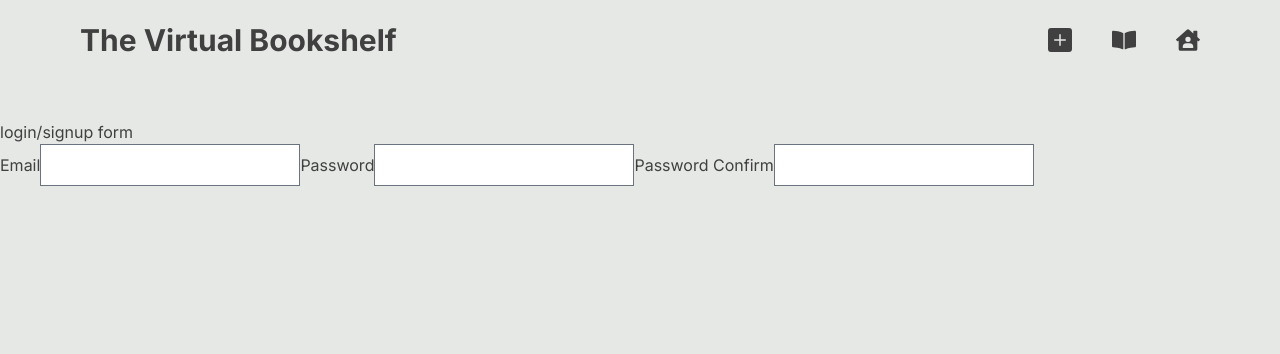
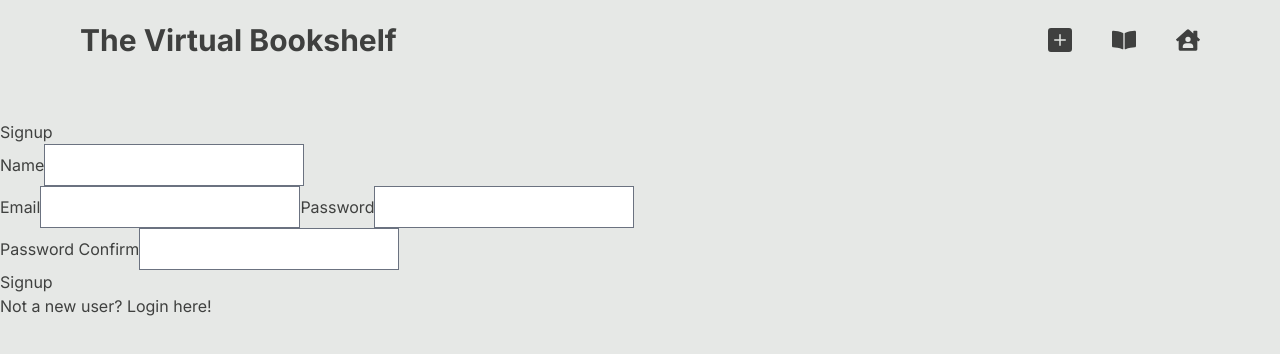
Before and after one commit to alfurlon/book-app, a Next.js app in the folder book-ui/book-ui/: page /login in a window 1280 px wide. Shown: the top 354 px of the page. Built offline with nearby package versions, Linux system fonts and the light colour scheme.

Commit message:
login form setup

```diff
--- a/book-ui/book-ui/app/book/form/page.tsx
+++ b/book-ui/book-ui/app/book/form/page.tsx
@@ -10,6 +10,8 @@ import { capitalizeEachWord } from '../../../utils/helperMethods'
 
 export default function Home() {
   const router = useRouter();
+
+  // !! Add the error logic I have in my login/signup page
 
   // formik
   const formik = useFormik({
--- a/book-ui/book-ui/app/login/page.tsx
+++ b/book-ui/book-ui/app/login/page.tsx
@@ -1,16 +1,138 @@
+'use client'
+
+import { useState } from "react"
+import { useFormik } from "formik"
+import * as Yup from "yup"
+import { useRouter } from "next/navigation"
+import axios from "axios"
 
 export default function Home() {
+  const [isNewUser, setIsNewUser] = useState<boolean>(true)
+  // When I get a login or signup error display it to the user
+  // so they know what happened
+  const [errorMessages, setErrorMessages] = useState<string[]>([])
+
+  const handleClick = () => {
+    setIsNewUser(!isNewUser)
+  }
+
+  const formik = useFormik({
+    initialValues: {
+      name: '',
+      email: '',
+      password: '',
+      passwordConfirm: ''
+    },
+    validationSchema: Yup.object({
+      name: Yup.string().test('isRequired', 'Name is required for new users', function (value) {
+        if (isNewUser) {
+          return !!value;
+        }
+        return true;
+      }),
+      email: Yup.string().email().required("Please enter your email"),
+      password: Yup.string().min(8, "Password must be at least 8 characters").required("Please enter your password"),
+      passwordConfirm: Yup.string().test('isRequired', 'passwordConfirm is required for new users', function (value) {
+        if (isNewUser) {
+          return !!value;
+        }
+        return true;
+      }).test('passwordMatch', 'Password and passwordConfirm must be the same', function (value, context) {
+        if (isNewUser) {
+          return value === context.parent.password
+        }
+        return true
+      })
+    }),
+    onSubmit: values => {
+      const formData = new FormData()
+      formData.append('email', values.email)
+      formData.append('password', values.password)
+      if (isNewUser) {
+        formData.append('name', values.name)
+        formData.append('passwordConfirm', values.passwordConfirm)
+      }
+
+      console.log(formData)
+
+      if (isNewUser) {
+        axios.post('http://localhost:3001/api/v1/users/signup', formData, {
+          headers: {
+            'Content-Type': 'application/json'
+          }
+        })
+          .then(data => console.log(data))
+          .catch(error => {
+            console.log(error.response.data.message.split('.'))
+            setErrorMessages(error.response.data.message.split('.'))
+          })
+      } else {
+        axios.post('http://localhost:3001/api/v1/users/login', formData, {
+          headers: {
+            'Content-Type': 'application/json'
+          }
+        })
+          .then(data => console.log(data))
+          .catch(error => setErrorMessages(error.message))
+      }
+    }
+  })
+
   return (
     <main className="h-screen bg-none">
-        <h1>login/signup form</h1>
-        <form action="">
+      <h1>Signup</h1>
+      {errorMessages && <div><p>{errorMessages.join(', ')}</p></div>}
+      <form onSubmit={formik.handleSubmit}>
+        {isNewUser
+          &&
+          <div>
+            <label htmlFor="name">Name</label>
+            {formik.touched.name && formik.errors.name ? <p className="text-red-500">{formik.errors.name}</p> : ''}
+            <input
+              type="text"
+              name="name"
+              value={formik.values.name}
+              onChange={formik.handleChange}
+              onBlur={formik.handleBlur}
+            />
+          </div>}
+
         <label htmlFor="email">Email</label>
-          <input type="email" name="email" />
+        {formik.touched.email && formik.errors.email ? <p className="text-red-500">{formik.errors.email}</p> : ''}
+        <input
+          type="email"
+          name="email"
+          value={formik.values.email}
+          onChange={formik.handleChange}
+          onBlur={formik.handleBlur}
+        />
         <label htmlFor="password">Password</label>
-          <input type="text" name="password" />
+        {formik.touched.password && formik.errors.password ? <p className="text-red-500">{formik.errors.password}</p> : ''}
+        <input
+          type="text"
+          name="password"
+          value={formik.values.password}
+          onChange={formik.handleChange}
+          onBlur={formik.handleBlur}
+        />
+        {isNewUser
+          &&
+          <div>
             <label htmlFor="passwordConfirm">Password Confirm</label>
-          <input type="text" name="passwordConfirm" />
+            {formik.touched.passwordConfirm && formik.errors.passwordConfirm ? <p className="text-red-500">{formik.errors.passwordConfirm}</p> : ''}
+            <input
+              type="text"
+              name="passwordConfirm"
+              value={formik.values.passwordConfirm}
+              onChange={formik.handleChange}
+              onBlur={formik.handleBlur}
+            />
+          </div>}
+          <button
+            type="submit"
+          >{isNewUser ? 'Signup' : 'Login'}</button>
       </form>
+      <a onClick={handleClick} className="block">Not a new user? Login here!</a>
     </main>
   )
   }
--- a/book-ui/book-ui/types/User.tsx
+++ b/book-ui/book-ui/types/User.tsx
@@ -22,6 +22,6 @@ export const emptyUser = {
     role: '',
     active: true,
     bookList: [],
-    haveRead: {},
-    yearRead: {}
+    haveRead: undefined,
+    yearRead: undefined
 }
```
Also changed, not shown: book-ui/book-ui/context/AuthContext.tsx (added, +17 -0 lines), 2 other files (tests, documents, lock files or other folders). Lines whose indentation alone changed are shown as unchanged.
